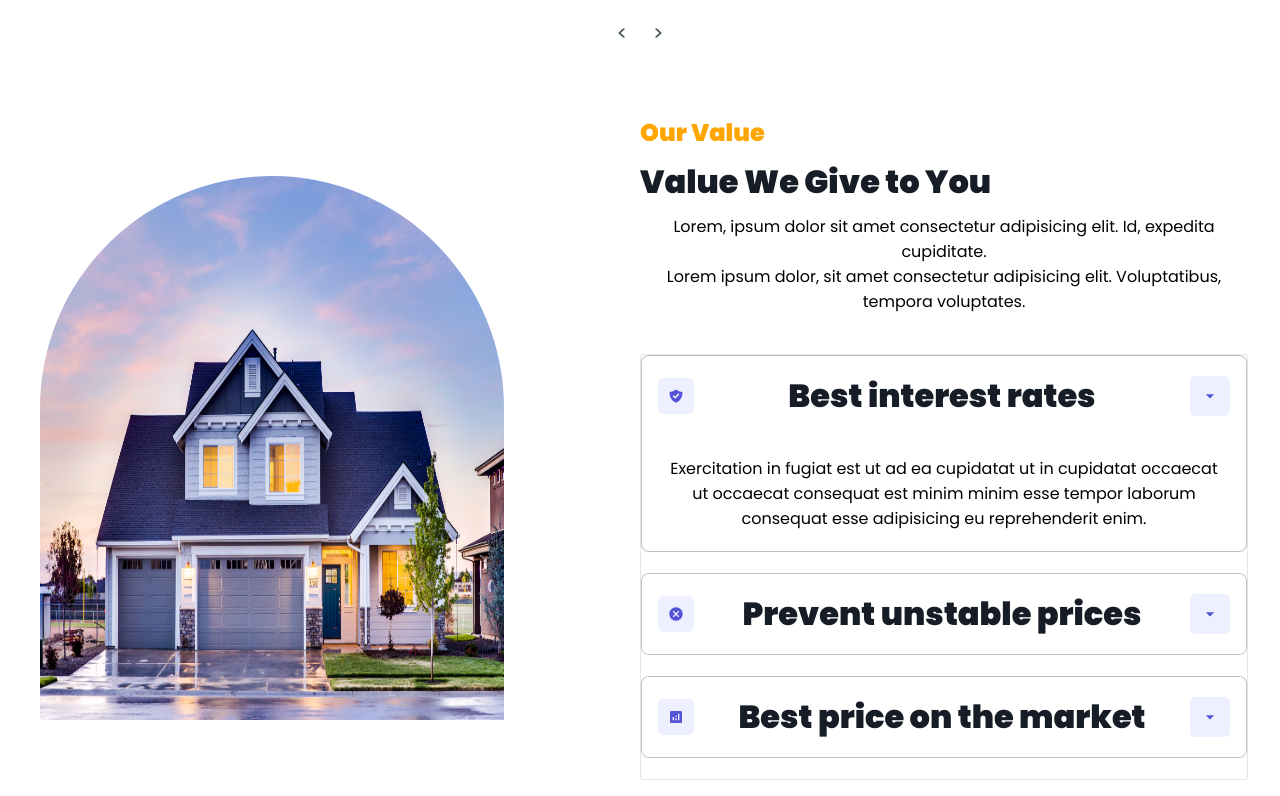
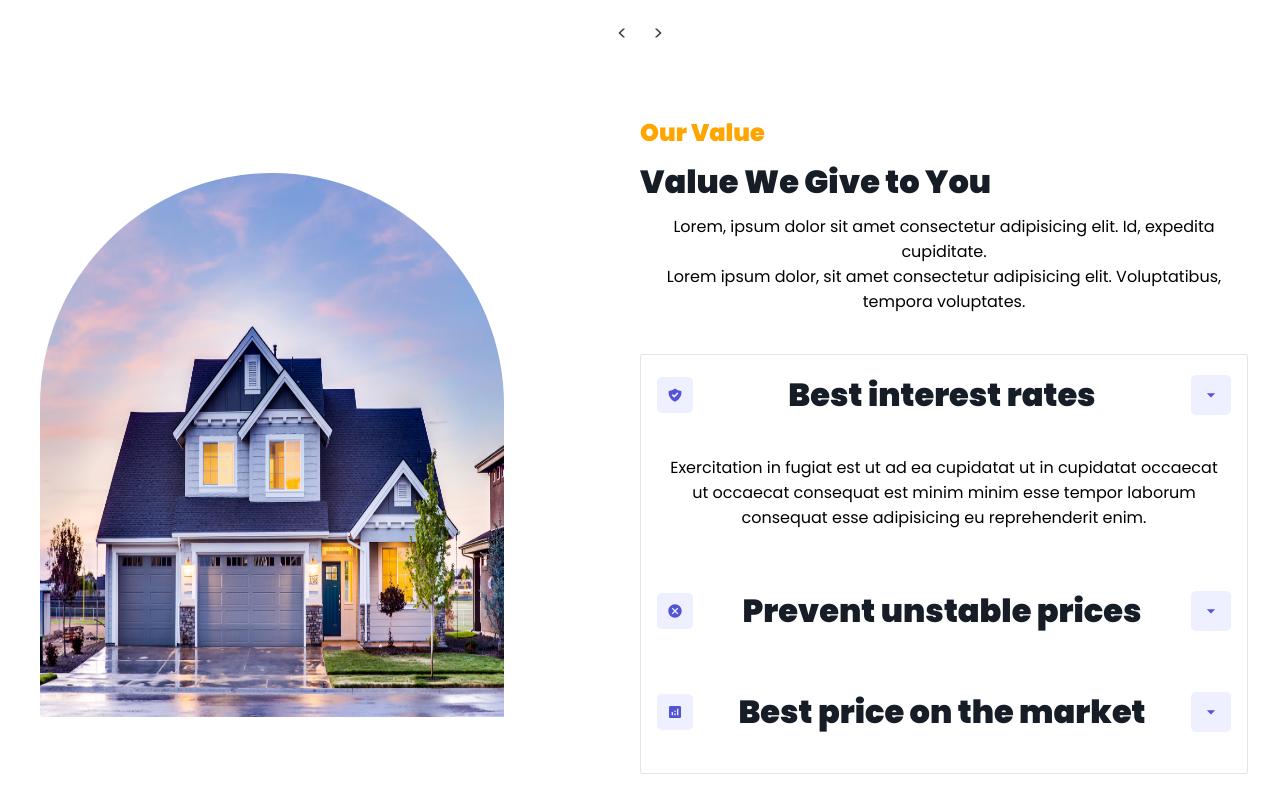
Before and after one commit to Swapnilrupakhetee/ecom, a React (Create React App) app: page / in a window 1280 px wide. Shown: the part 1294-2090 px from the top of the page. Built offline with nearby package versions, Linux system fonts and the light colour scheme.

Commit message:
border-removal

```diff
--- a/src/Components/Value/Value.css
+++ b/src/Components/Value/Value.css
@@ -14,7 +14,7 @@
 }
 .accordionItem{
     background: white;
-    border: 0.8px solid rgba(104, 102, 102, 0.411);
+    border: 0px solid rgba(104, 102, 102, 0.411);
     border-radius: 8px;
     overflow: hidden;
     margin-bottom: 21px;
```
